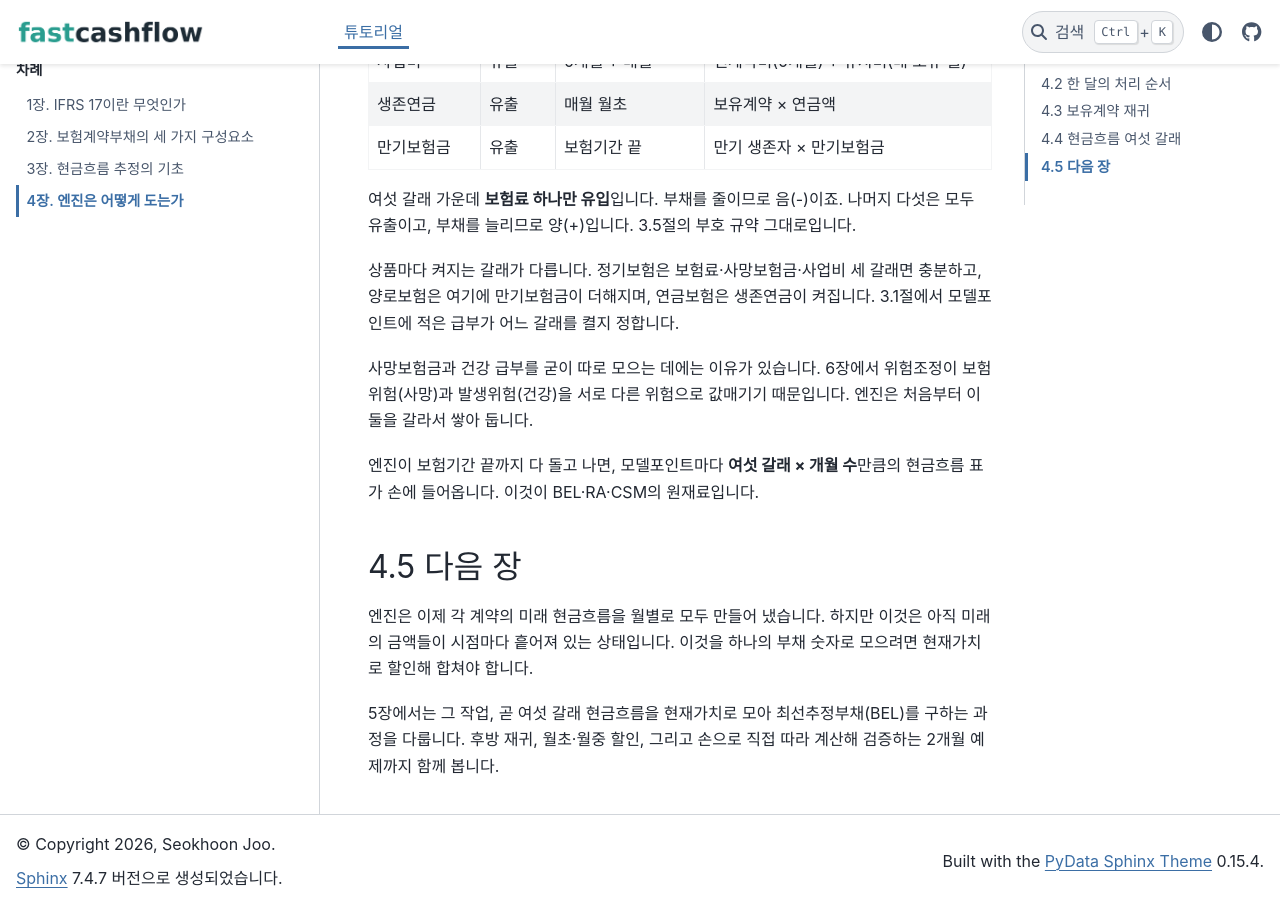
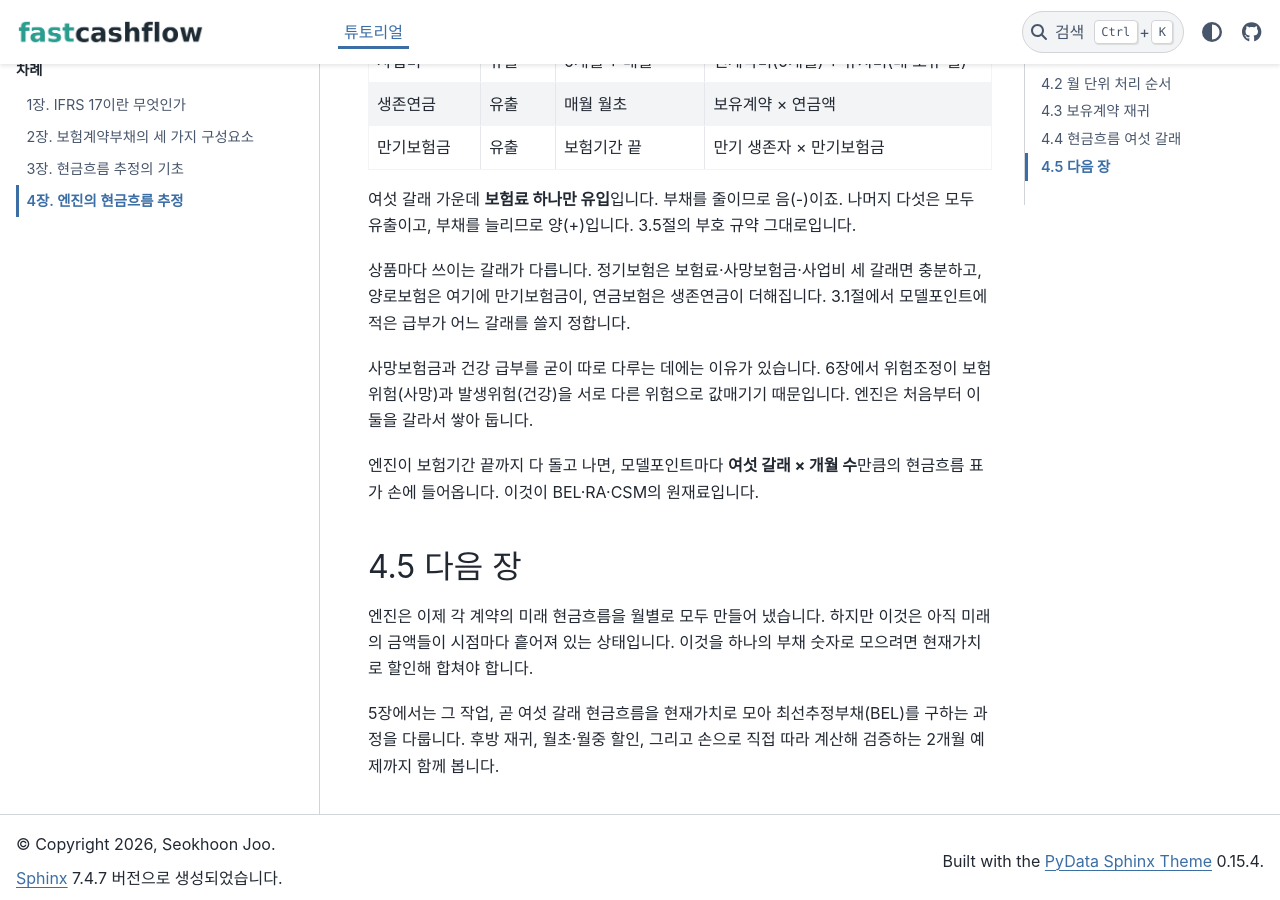
Before and after one commit to seokhoonj/fastcashflow, a Sphinx documentation site: the page built from docs/tutorial/04-how-the-engine-runs.md, in a window 1280 px wide and 900 px high, scrolled down 2804 px. Built offline with Sphinx 7.4.7 and the PyData theme 0.15.4, drawn with Linux system fonts in a browser that asks for light colours; some of the changed text lies outside the part shown.

Commit message:
Polish tutorial chapter 4 wording and title

````diff
--- a/docs/tutorial/04-how-the-engine-runs.md
+++ b/docs/tutorial/04-how-the-engine-runs.md
@@ -1,10 +1,10 @@
-# 4장. 엔진은 어떻게 도는가
+# 4장. 엔진의 현금흐름 추정
 
 ```{admonition} 이 장에서 배우는 것
 :class: tip
 
 - 엔진이 계산하는 두 개의 축: 모델포인트와 시간
-- 한 달 안에서 현금흐름이 발생하는 순서
+- 한 달 동안 현금흐름이 발생하는 순서
 - 보유계약 재귀가 엔진의 중심축인 이유
 - 엔진이 만들어 내는 여섯 갈래의 현금흐름
 ```
@@ -47,7 +47,7 @@
 축뿐입니다.
 ```
 
-## 4.2 한 달의 처리 순서
+## 4.2 월 단위 처리 순서
 
 엔진이 한 달을 처리할 때, 그 안에서 현금흐름은 정해진 순서로
 발생합니다. 한 달을 **월초**(달의 시작)와 **월중**(달의 도중)으로
@@ -63,8 +63,7 @@
 
 - 사망이 발생합니다. 보유계약에 사망률을 곱한 만큼이 그 달의
   사망자이고, 그들에게 사망보험금이 나갑니다.
-- 해지가 발생합니다. 사망에서 살아남은 계약 가운데 해지율만큼이
-  계약을 떠납니다.
+- 해지가 발생합니다. 해지율만큼 계약자가 이탈합니다.
 - 건강 사고가 나면 건강 급부가 나갑니다.
 - 계약을 유지·관리하는 유지비가 나갑니다.
 
@@ -74,7 +73,7 @@
 - 보험기간 끝: 만기까지 생존한 계약에 만기보험금이 나갑니다.
 
 이 순서에서 기억할 것이 하나 있습니다. **보험료는 월초에 들어오고,
-보험금은 그 달 도중에 나갑니다.** 받는 시점과 주는 시점이 어긋나죠.
+보험금은 월중에 나갑니다.** 받는 시점과 주는 시점이 어긋나죠.
 이 시점 차이는 5장에서 현금흐름을 할인할 때 다시 중요해집니다.
 월초의 현금흐름과 월중의 현금흐름은 서로 다른 시점으로 할인되기
 때문입니다.
@@ -149,12 +148,12 @@
 음(-)이죠. 나머지 다섯은 모두 유출이고, 부채를 늘리므로 양(+)입니다.
 3.5절의 부호 규약 그대로입니다.
 
-상품마다 켜지는 갈래가 다릅니다. 정기보험은 보험료·사망보험금·사업비
-세 갈래면 충분하고, 양로보험은 여기에 만기보험금이 더해지며,
-연금보험은 생존연금이 켜집니다. 3.1절에서 모델포인트에 적은 급부가
-어느 갈래를 켤지 정합니다.
+상품마다 쓰이는 갈래가 다릅니다. 정기보험은 보험료·사망보험금·사업비
+세 갈래면 충분하고, 양로보험은 여기에 만기보험금이, 연금보험은
+생존연금이 더해집니다. 3.1절에서 모델포인트에 적은 급부가 어느
+갈래를 쓸지 정합니다.
 
-사망보험금과 건강 급부를 굳이 따로 모으는 데에는 이유가 있습니다.
+사망보험금과 건강 급부를 굳이 따로 다루는 데에는 이유가 있습니다.
 6장에서 위험조정이 보험위험(사망)과 발생위험(건강)을 서로 다른
 위험으로 값매기기 때문입니다. 엔진은 처음부터 이 둘을 갈라서 쌓아
 둡니다.
````
